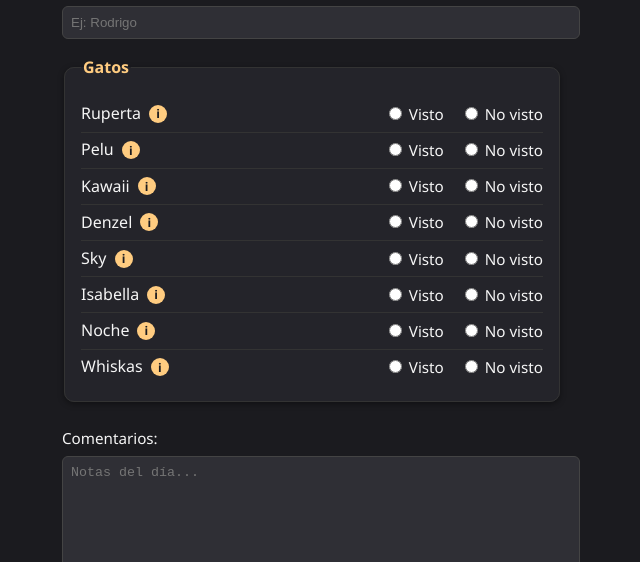
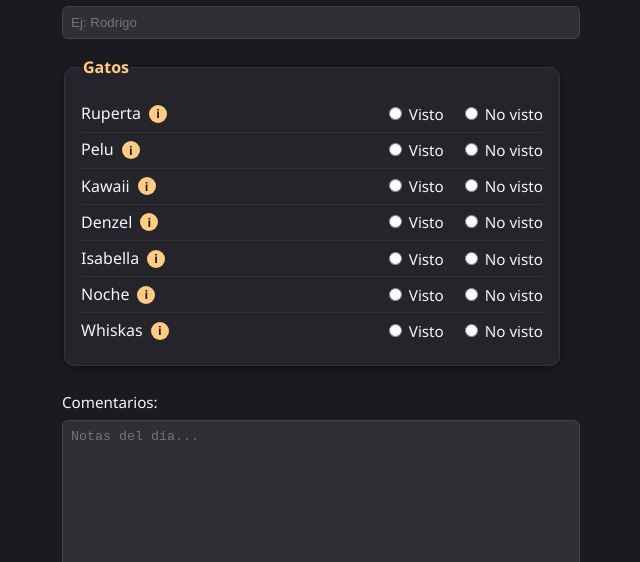
Before and after one commit to rodriamaya/reporte, a plain HTML site: page index.html in a window 1280 px wide. Shown: the part 238-800 px from the top of the page, without its empty margins (328-968 px from the left). Drawn offline with Linux system fonts and the light colour scheme.

Commit message:
Remove Sky entry from pet list

```diff
--- a/index.html
+++ b/index.html
@@ -191,7 +191,6 @@
       { nombre: "Pelu", descripcion: "Gata negra, ojos amarillos claro, pelo largo, zona celia" },
       { nombre: "Kawaii", descripcion: "Gata negra, detalle en oreja izquierda, zona celia" },
       { nombre: "Denzel", descripcion: "Gato negro esbelto, zona celia" },
-      { nombre: "Sky", descripcion: "Gata similar maine coone, zona celia" },
       { nombre: "Isabella", descripcion: "Gata negra, zona mariposario" },
       { nombre: "Noche", descripcion: "Gata negra, zona baños" },
       { nombre: "Whiskas", descripcion: "Gato atigrado, zona escuela de jardinería" }
```
